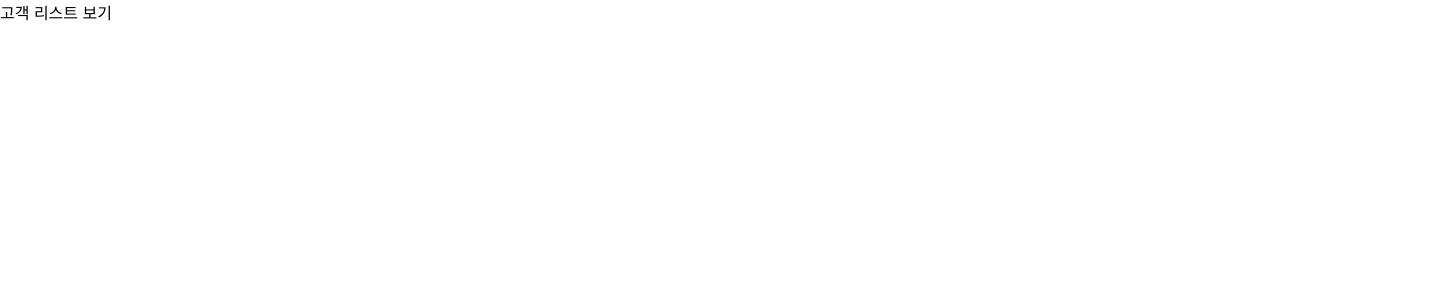
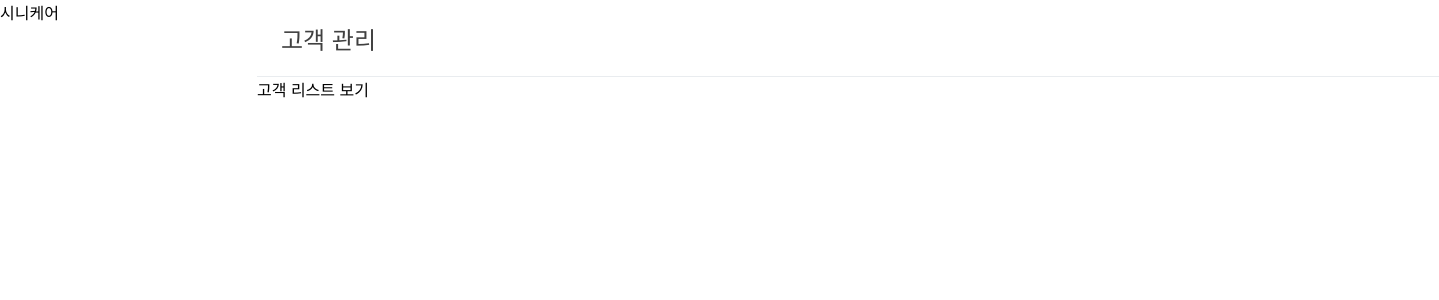
Before and after one commit to minjunine/SENICARE-FRONT, a React (Create React App) app: page /cs in a window 1280 px wide. Shown: the top 300 px of the page, 1439 px wide, since content can reach past the window. Built offline with nearby package versions, Linux system fonts and the light colour scheme; a web font is replaced by a local one.

Commit message:
first commit

```diff
--- a/src/Senicare.css
+++ b/src/Senicare.css
@@ -51,7 +51,8 @@ body {
 }
 
 .button.primary {
-    background-color: var(--primary-color);
+    background-color: var(--primary-10-color);
+    color: var(--primary-color);
 }
 
 .button.disable {
--- a/src/layouts/MainLayout/index.css
+++ /dev/null
@@ -1,7 +0,0 @@
-#main-layout {
-    display: grid;
-    grid-template:
-        "logo top" 77px
-        "side main" minmax(944px, auto)
-        / 257px minmax(1182px, 100%)
-}
--- a/src/layouts/MainLayout/index.tsx
+++ b/src/layouts/MainLayout/index.tsx
@@ -1,21 +1,52 @@
-import { Outlet } from 'react-router'
-import './style.css'
+import { useEffect } from 'react';
+import { useCookies } from 'react-cookie';
+import { Outlet, useLocation, useNavigate } from 'react-router';
+import './style.css';
 
 // component: 로고 컴포넌트 //
 function Logo() {
 
   // render: 로고 컴포넌트 렌더링 //
   return (
-    <div id='layout-log'></div>
+    <div id='layout-log'>
+      <div className='logo-box'>
+        <div className='title'>시니케어</div>
+        <div className='icon'></div>
+      </div>
+    </div>
   )
 }
 
 // component: 상단 컴포넌트 //
 function Top() {
 
+  // state: path 상태 //
+  const { pathname } = useLocation();
+  // state: cookie 상태 //
+  const [cookies, setCookie, removeCookie] = useCookies();
+
+  // variable: 경로 이름 //
+  const path =
+      pathname.startsWith('/cs') ? '고객 관리' :
+      pathname.startsWith('/mm') ? '용품 관리' :
+      pathname.startsWith('/hr') ? '인사 관리' : '';
+
+  // function: 네비게이터 함수 //
+  const navigator = useNavigate();
+
+  // event handler : 로그아웃 버튼 클릭 이벤트 처리 //
+  const onLogoutButtonClickHandler = () => {
+    removeCookie('accessToken', {path: '/'});
+    navigator('/auth');
+  };
+
   // render: 상단 컴포넌트 //
   return (
-    <div id='layout-top'></div>
+    <div id='layout-top'>
+      <div className='path'>{path}</div>
+      <div className='button second' onClick={onLogoutButtonClickHandler}>로그아웃</div>
+    </div>
+
   )
 }
 
@@ -31,6 +62,16 @@ function SideNavigation() {
 // component: 메인 레이아웃 컴포넌트 //
 export default function MainLayout() {
 
+  // state: 쿠키 상태 //
+  const [cookies] = useCookies();
+
+  // function : 네비게이터 함수 //
+  const navigator = useNavigate();
+
+  // effect: 레이아웃 마운트시 로그인 여부 확인 //
+  useEffect(() => {
+  }, []);
+
     // render: 메인 레이아웃 컴포넌트 렌더링 //
     return (
     <div id='main-layout'>
--- a/src/layouts/MainLayout/style.css
+++ b/src/layouts/MainLayout/style.css
@@ -0,0 +1,69 @@
+#main-layout {
+    display: grid;
+    grid-template:
+        "logo top" 77px
+        "side main" minmax(944px, auto)
+        / 257px minmax(1182px, 100%);
+
+        /*드래그 방지*/
+        -webkit-user-select: none;
+        -moz-user-select: none;
+        -ms-user-select: none;
+        -ms-user-select: none;
+}
+
+#layout-logo {
+    grid-area: logo;
+
+    display: flex;
+    justify-content: center;
+    align-items: center;
+
+    border-bottom: 1px solid rgba(233, 236, 239, 1);
+    border-right: 1px solid rgba(233, 236, 239, 1);
+}
+
+#layout-logo .box {
+    display: flex;
+    align-items: center;
+    gap: 2px;
+
+    cursor: default;
+}
+
+#layout-logo .title {
+    color: rgba(64, 64, 64, 1);
+    font-size: 24px;
+    font-weight: 700px;
+    line-height: 173%;
+}
+
+#layout-logo .icon{
+    width: 30px;
+    height: 30px;
+
+    background-image: url('/public/images/logo.png');
+    background-size: 100% 100%;
+}
+
+
+#layout-top {
+    grid-area: top;
+
+    display: flex;
+    justify-content: space-between;
+    align-items: center;
+
+    border-bottom: 1px solid rgba(233, 236, 239, 1);
+    padding: 0 24px;
+
+    user-select: none;
+}
+
+#layout-top .path {
+    color: rgba(64, 64, 64, 1);
+    font-size: 24px;
+}
+#layout-side-navigation {
+    grid-area: side;
+}
```
Also changed, not shown: src/constants/index.ts (added, +14 -0 lines).
